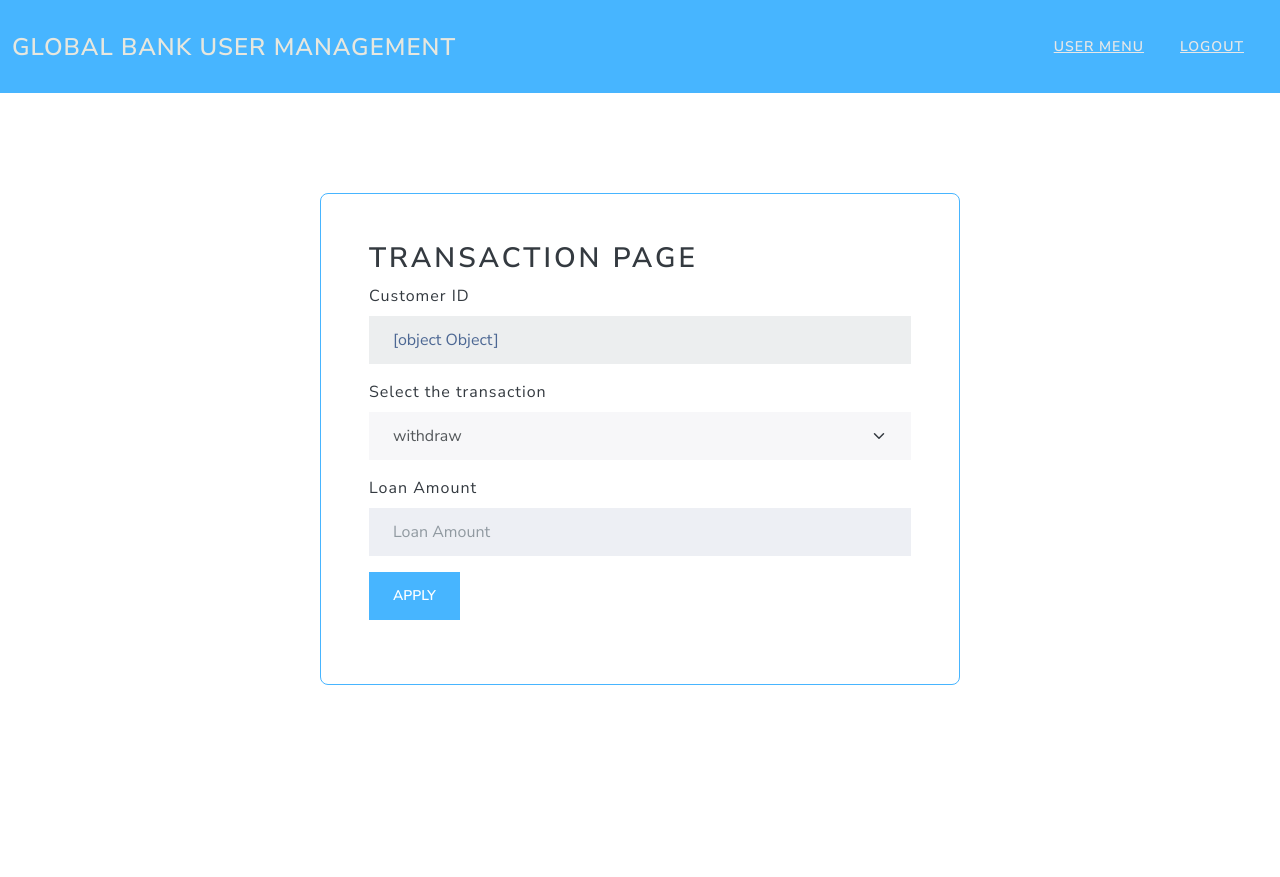
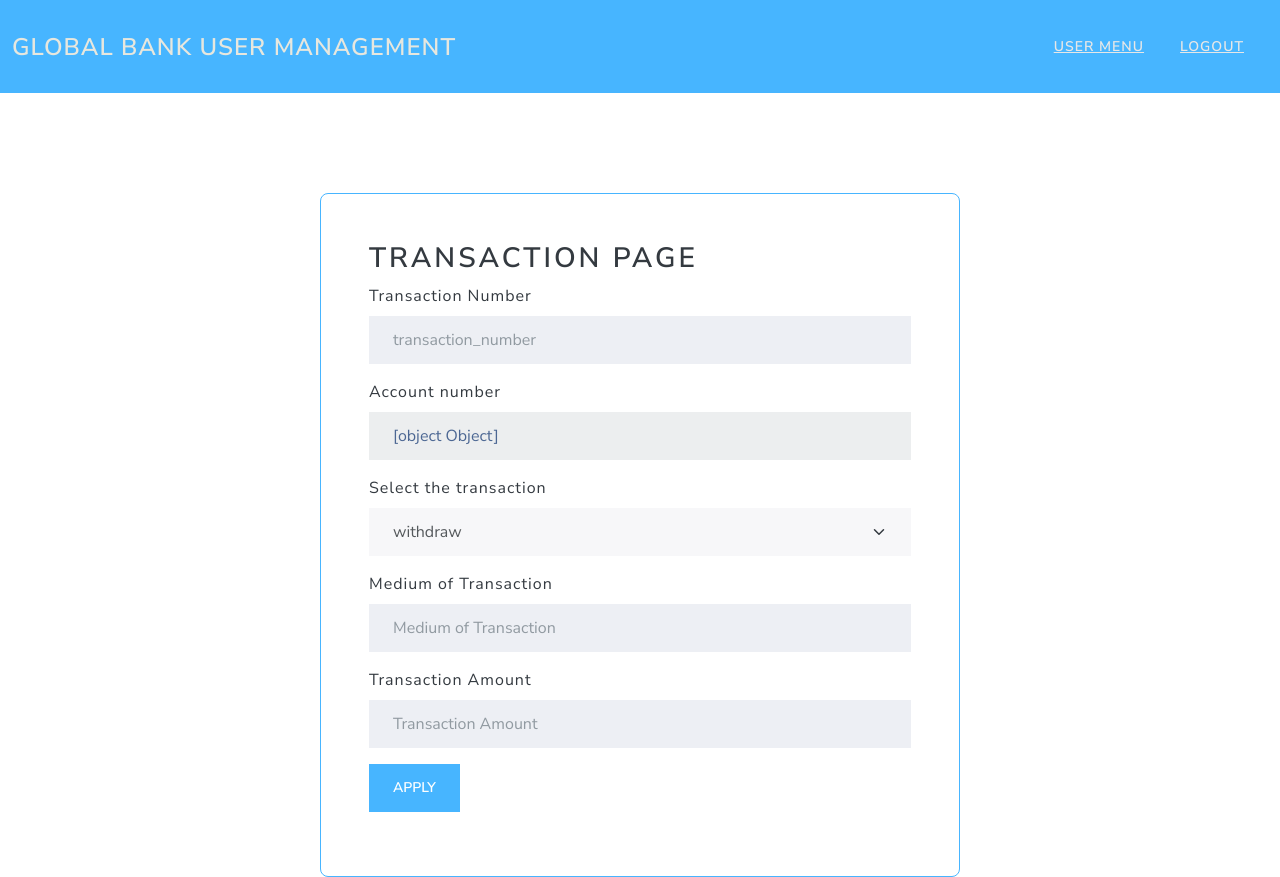
Before and after one commit to subhankar-nitt/group4-capstone-project-2, a React (Create React App) app in the folder bankapplication-20221104T101817Z-001/bankapplication/: page /transactions in a window 1280 px wide. Before the commit the page ends 800 px from the top, so only its background shows below. Built offline with nearby package versions, Linux system fonts and the light colour scheme; sample sign-in values are in the browser's storage.

Commit message:
integrate transaction page with backend

```diff
--- a/bankapplication-20221104T101817Z-001/bankapplication/src/Components/TransactionManagement.jsx
+++ b/bankapplication-20221104T101817Z-001/bankapplication/src/Components/TransactionManagement.jsx
@@ -1,3 +1,4 @@
+import axios from "axios";
 import React, { useContext } from "react";
 import { useState } from "react";
 import { Link, useNavigate } from "react-router-dom";
@@ -18,6 +19,10 @@ const validateField = (field, value) => {
             return validateAmount(value);
         case "branch":
             return true;
+        case "transaction_number":
+            return value.length > 0;
+        case "medium_of_transaction":
+            return value.length > 0;
         default:
             return false;
     }
@@ -29,13 +34,37 @@ const TransactionManagement = () => {
 
     const [loan, setLoan] = useState({
         userId: context.user,
+
         transactionType: transactionTypes[0],
     });
     const [valid, setValid] = useState({
         amount: true,
+        medium_of_transaction: true,
+        transaction_number: true,
     });
+    const navigate = useNavigate();
 
-    const apply = () => {};
+    const apply = (e) => {
+        e.preventDefault();
+        axios
+            .post(`http://localhost:8080/addTransactions/`, {
+                transaction_number: loan.transaction_number,
+                account_number: loan.userId,
+                medium_of_transaction: loan.medium_of_transaction,
+                date_of_transaction: new Date().toISOString().split("T")[0],
+                transaction_type: loan.transactionType,
+                transaction_amount: loan.transaction_amount,
+            })
+            .then((resp) => {
+                console.log(resp);
+                alert("Transaction completed successfully");
+                navigate("/");
+            })
+            .catch((err) => {
+                console.log(err.response?.data?.message);
+                alert(err.response?.data?.message);
+            });
+    };
     const handleChange = async (e) => {
         setLoan({
             ...loan,
@@ -54,7 +83,26 @@ const TransactionManagement = () => {
                 <h2>Transaction Page</h2>
                 <Form onSubmit={apply}>
                     <FormGroup>
-                        <Label for='userId'>Customer ID</Label>
+                        <Label for='userId'>Transaction Number</Label>
+                        <Input
+                            type='text'
+                            name='transaction_number'
+                            id='transaction_number'
+                            placeholder='transaction_number'
+                            value={loan.transaction_number}
+                            onChange={handleChange}
+                            required
+                            invalid={
+                                loan?.transaction_number === "" ||
+                                !valid.transaction_number
+                            }
+                        />
+                        <FormFeedback>
+                            Please enter a valid account number
+                        </FormFeedback>
+                    </FormGroup>
+                    <FormGroup>
+                        <Label for='userId'>Account number</Label>
                         <Input
                             type='text'
                             name='userId'
@@ -69,7 +117,7 @@ const TransactionManagement = () => {
                             // }
                         />
                         <FormFeedback>
-                            Please enter a 8 character valid UserId
+                            Please enter a valid account number
                         </FormFeedback>
                     </FormGroup>
                     <FormGroup>
@@ -85,13 +133,32 @@ const TransactionManagement = () => {
                         </Input>
                     </FormGroup>
                     <FormGroup>
-                        <Label for='amount'>Loan Amount</Label>
+                        <Label for='amount'>Medium of Transaction</Label>
 
                         <Input
-                            type='amount'
+                            type='text'
+                            name='medium_of_transaction'
+                            id='medium_of_transaction'
+                            placeholder='Medium of Transaction'
+                            onChange={handleChange}
+                            required
+                            invalid={
+                                loan?.medium_of_transaction === "" ||
+                                !valid.medium_of_transaction
+                            }
+                        />
+                        <FormFeedback>
+                            Enter a valid medium of transaction
+                        </FormFeedback>
+                    </FormGroup>
+                    <FormGroup>
+                        <Label for='amount'>Transaction Amount</Label>
+
+                        <Input
+                            type='number'
                             name='amount'
                             id='amount'
-                            placeholder='Loan Amount'
+                            placeholder='Transaction Amount'
                             onChange={handleChange}
                             required
                             invalid={loan?.amount === "" || !valid.amount}
```
